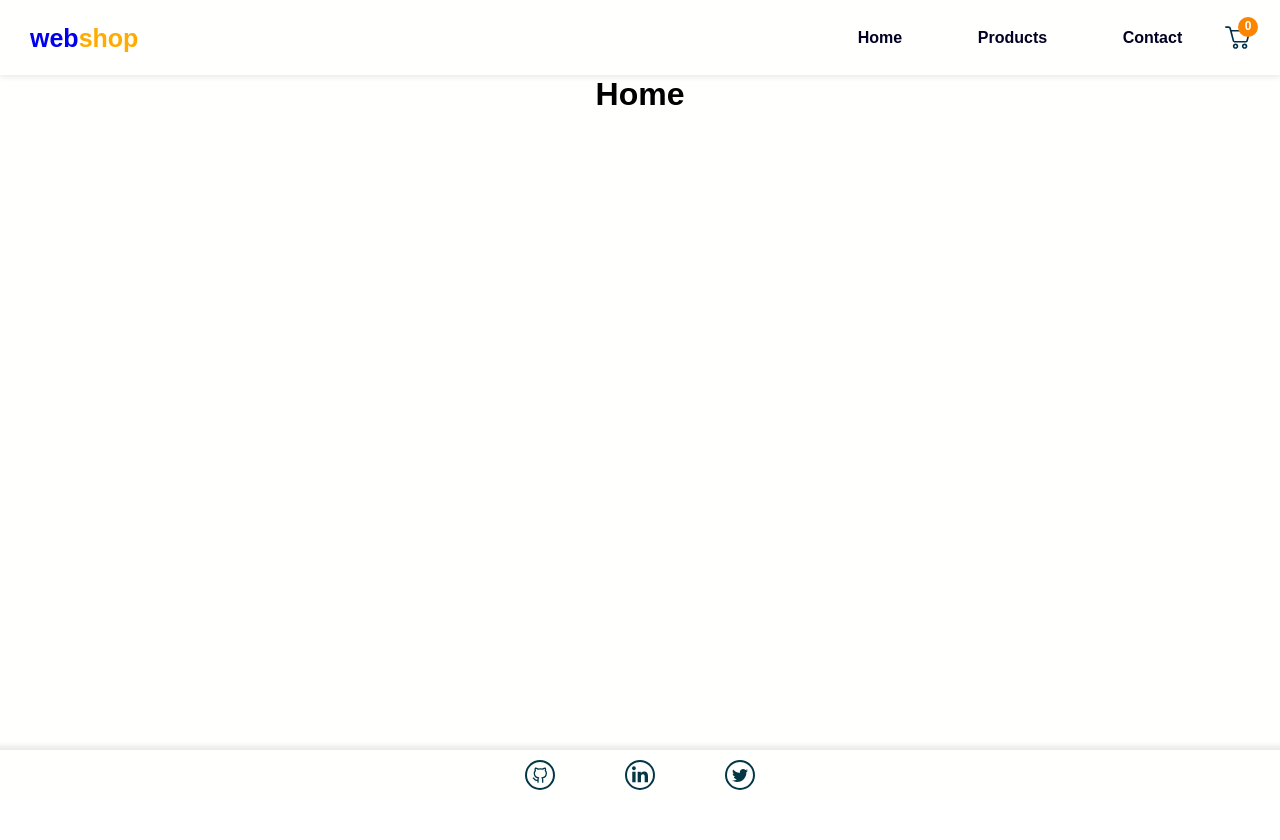
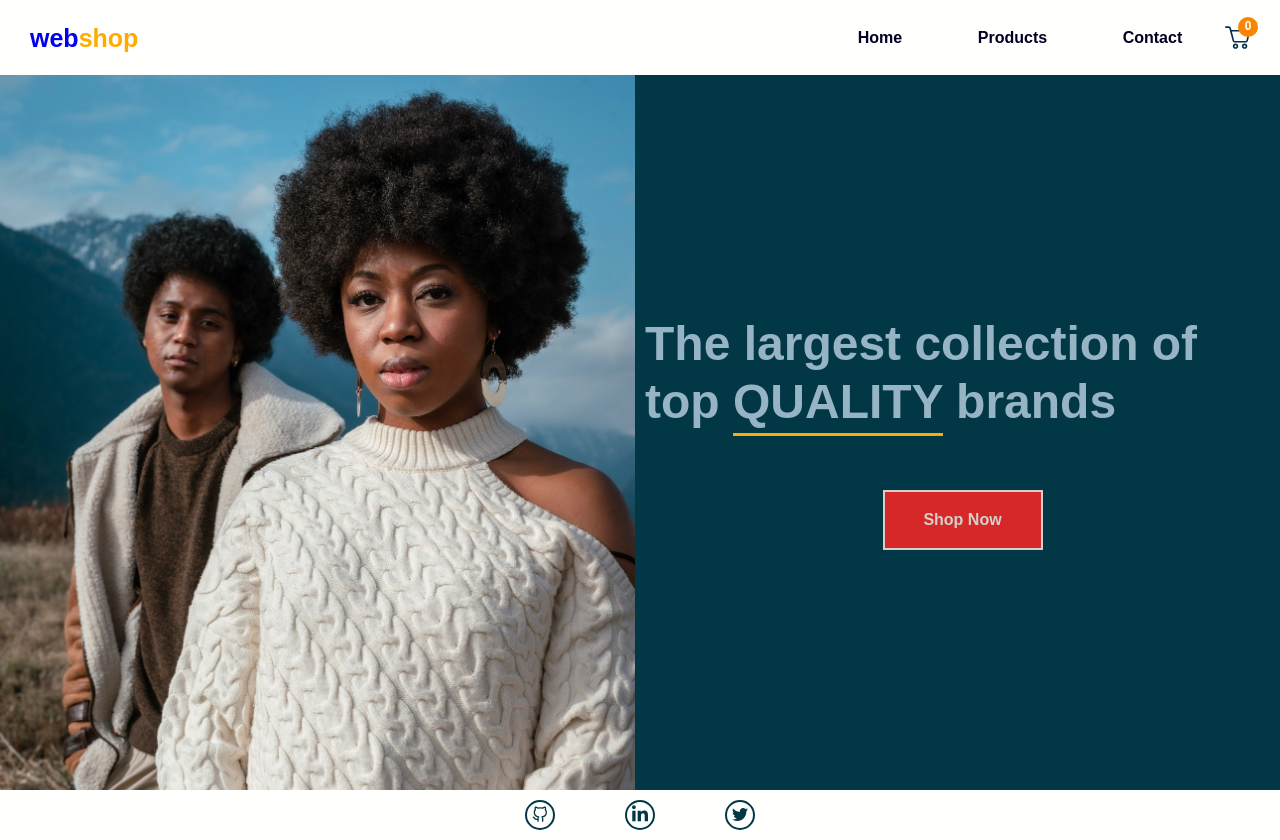
Before and after one commit to twikista/web-shop, a React (Create React App) app: page / in a window 1280 px wide. Before the commit the page ends 800 px from the top, so only its background shows below. Built offline with nearby package versions, Linux system fonts and the light colour scheme; no server answers.

Commit message:
styled homepage

```diff
--- a/src/components/Footer/Footer.tsx
+++ b/src/components/Footer/Footer.tsx
@@ -1,5 +1,5 @@
 import React from "react";
-import { FaGithub, FaGithubAlt, FaLinkedinIn, FaTwitter } from "react-icons/fa";
+import { FaLinkedinIn, FaTwitter } from "react-icons/fa";
 import { FiGithub } from "react-icons/fi";
 import {
   Socials,
--- a/src/pages/Home/Home.styles.ts
+++ b/src/pages/Home/Home.styles.ts
@@ -1 +1,110 @@
 import styled from "styled-components";
+import { Link } from "react-router-dom";
+import vh from "../../assets/black2.jpg";
+
+export const Container = styled.div`
+  background: rgb(2, 56, 70);
+  min-height: calc(100vh - 85.39px);
+  position: relative;
+  width: 100%;
+`;
+
+export const LayoutWrapper = styled.div`
+  display: flex;
+  flex-direction: row-reverse;
+  margin: 0 auto;
+  gap: 1rem;
+  width: 100%;
+  height: 100%;
+  @media (max-width: 762px) {
+    width: 100%;
+  }
+`;
+
+export const LeftContainer = styled.div`
+  flex: 1;
+  display: flex;
+  align-items: center;
+  justify-content: center;
+  background-color: rgba(255, 255, 255, 0);
+  @media (max-width: 860px) {
+    background-image: url(${vh});
+    background-repeat: no-repeat;
+    background-size: cover;
+    min-height: calc(100vh - 75.39px - 15.94px);
+    width: 100%;
+  }
+`;
+
+export const LeftContainerOverlay = styled.div`
+  background-color: rgba(0, 0, 0, 0);
+  position: relative;
+  top: 0;
+  right: 0;
+  bottom: 0;
+  left: 0;
+  justify-content: center;
+  align-items: center;
+  display: flex;
+  flex-direction: column;
+  color: blueviolet;
+  width: 100%;
+  @media (max-width: 860px) {
+    position: absolute;
+    background-color: rgba(0, 0, 0, 0.5);
+    color: white;
+  }
+`;
+
+export const HeroText = styled.h1`
+  font-size: 48px;
+  color: #96b4c4;
+  text-align: left;
+  font-weight: 700;
+`;
+
+export const UnderLine = styled.div`
+  width: 30%;
+  height: 0.5rem;
+  background-color: #ffab00;
+  margin-top: 1rem;
+`;
+
+export const ShopactionButton = styled.button`
+  border: solid #d5d0c9 2px;
+  background-color: rgb(214, 40, 40);
+  color: #fff;
+  color: #d5d0c9;
+  width: 160px;
+  height: 60px;
+  margin-top: 6rem;
+  font-weight: 700;
+  display: flex;
+  align-items: center;
+  justify-content: center;
+`;
+
+export const RightContainer = styled.div`
+  background-image: url(${vh});
+  display: flex;
+  align-items: flex-start;
+  height: 100%;
+  width: 100%;
+  background-repeat: no-repeat;
+  background-size: cover;
+  background-position: 0 0;
+  overflow-y: hidden;
+  flex: 1;
+  @media (max-width: 880px) {
+    background-position: 0 0;
+  }
+  @media (max-width: 860px) {
+    display: none;
+  }
+`;
+
+export const Span = styled.span`
+  border-bottom: solid 5px #ffab00;
+  border-bottom-width: 3px;
+  padding-bottom: 5px;
+`;
--- a/src/pages/Home/Home.tsx
+++ b/src/pages/Home/Home.tsx
@@ -1,3 +1,35 @@
+import { useParams, useLocation, Link } from "react-router-dom";
+import { useGlobalContext } from "../../state/context/GlobalContext";
+
+import {
+  Container,
+  HeroText,
+  LayoutWrapper,
+  LeftContainer,
+  LeftContainerOverlay,
+  RightContainer,
+  ShopactionButton,
+  Span,
+  UnderLine,
+} from "./Home.styles";
+import pics2 from "../../assets/max.png";
+
 export const Home = () => {
-  return <h1>Home</h1>;
+  return (
+    <Container>
+      <LayoutWrapper>
+        <LeftContainer>
+          <LeftContainerOverlay>
+            <HeroText>
+              The largest collection of top <Span>QUALITY</Span> brands
+            </HeroText>
+            <ShopactionButton as={Link} to={"/products/all"}>
+              Shop Now
+            </ShopactionButton>
+          </LeftContainerOverlay>
+        </LeftContainer>
+        <RightContainer />
+      </LayoutWrapper>
+    </Container>
+  );
 };
```
